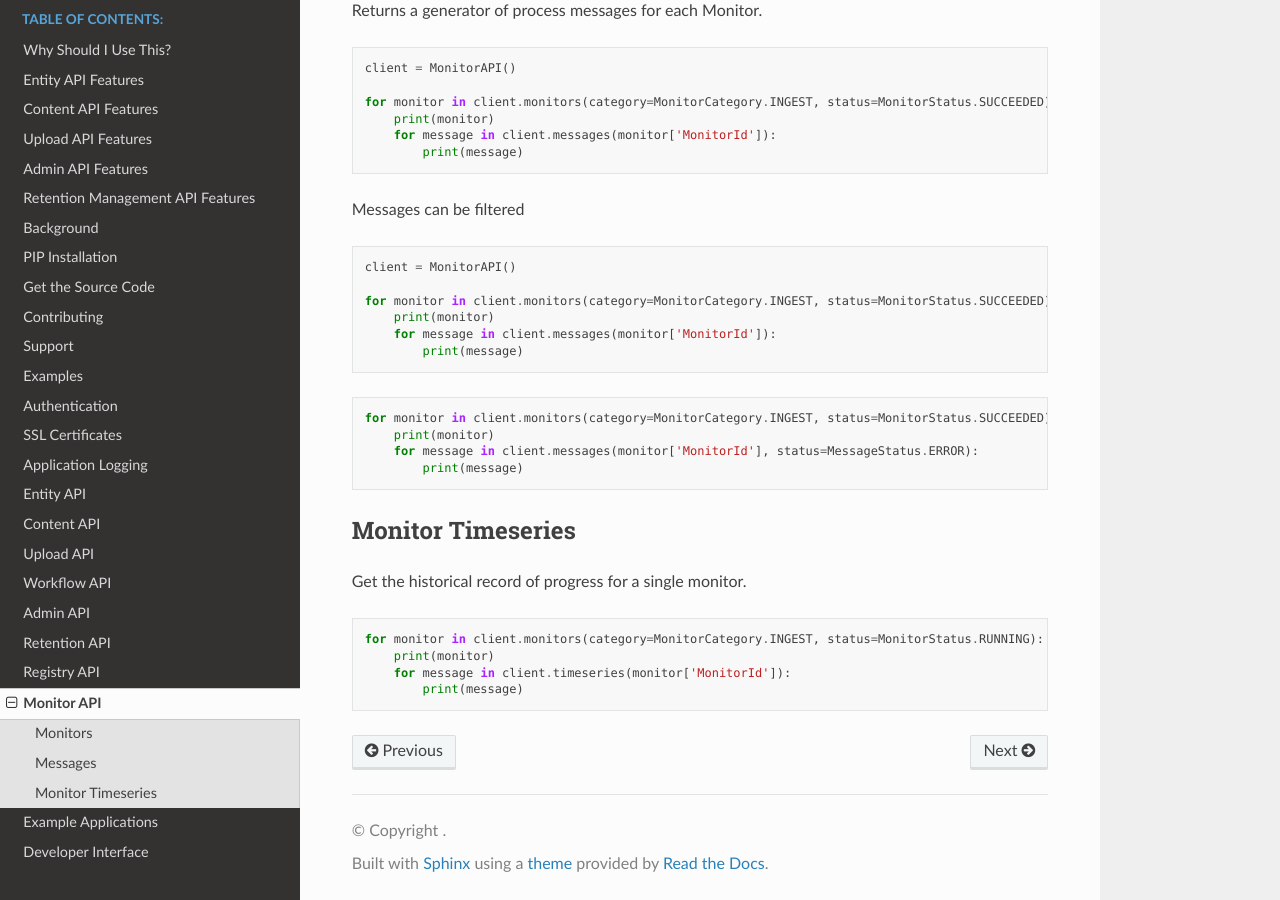
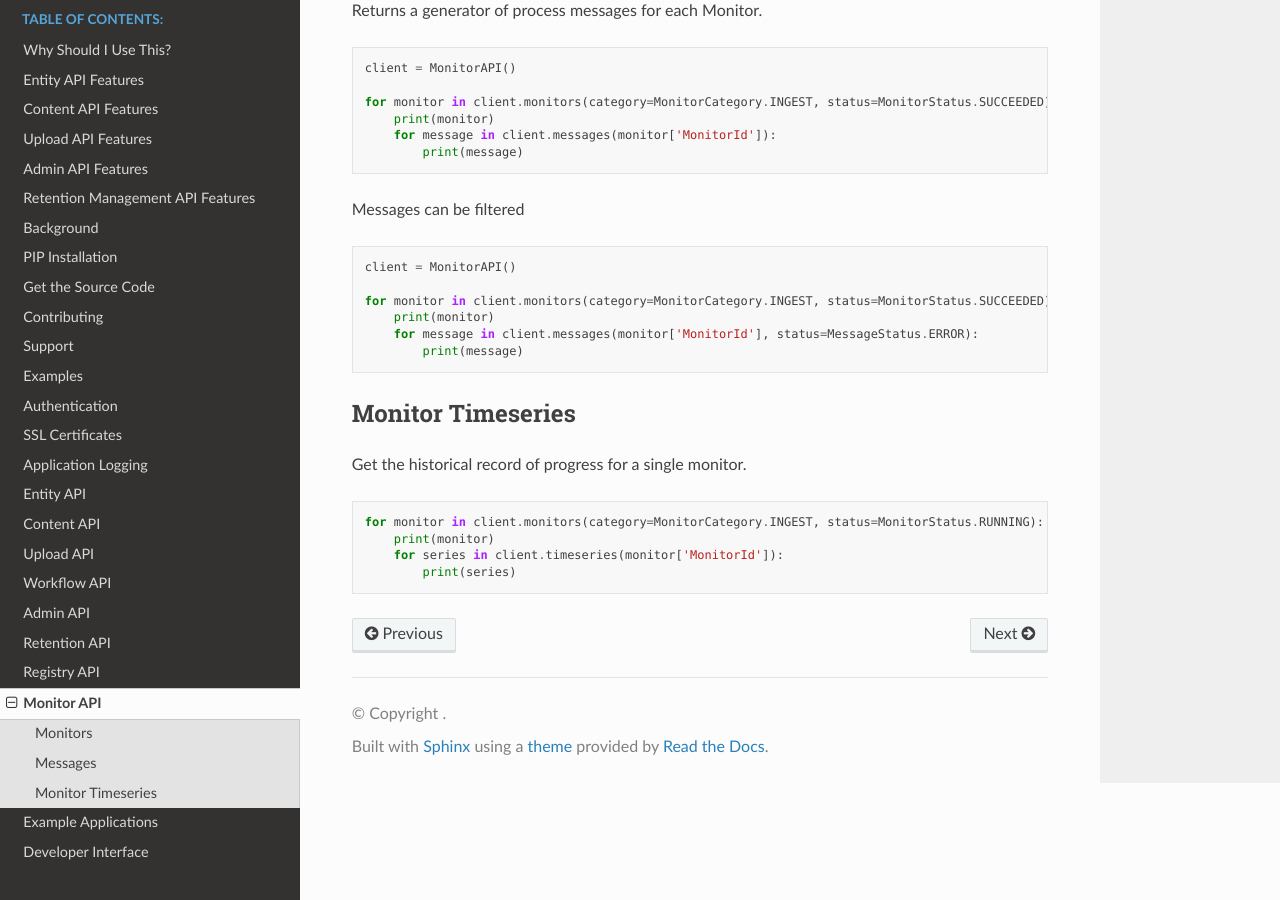
Before and after one commit to carj/pyPreservica, a Sphinx documentation site: the page built from docs/monitor.rst, in a window 1280 px wide and 900 px high, scrolled down 891 px. Built offline with Sphinx 7.4.7 and the Read the Docs theme 2.0.0, drawn with Linux system fonts in a browser that asks for light colours.

Commit message:
minor updates

```diff
--- a/docs/api.rst
+++ b/docs/api.rst
@@ -760,7 +760,7 @@ Process Monitor  API
 https://us.preservica.com/api/processmonitor/documentation.html
 
 .. py:currentmodule:: pyPreservica
+.. autoclass:: MonitorStatus
+.. autoclass:: MonitorCategory
 .. autoclass:: MonitorAPI
      :members:
-.. autoclass:: MonitorStatus
-.. autoclass:: MonitorCategory
--- a/docs/monitor.rst
+++ b/docs/monitor.rst
@@ -7,7 +7,7 @@ This is an API for monitoring certain types of long running process within Prese
 You can find Swagger UI for this API at https://us.preservica.com/api/processmonitor/documentation.html
 
 Monitors
-^^^^^^^^^^^^^^^^^^^^^
+^^^^^^^^^^^^^
 
 Returns a generator of monitors. The ID returned for each monitor can be used as an ID parameter in other endpoints.
 These IDs might change between releases, so you should not persist them as permanent object links.
@@ -60,14 +60,6 @@ Messages can be filtered
 
     for monitor in client.monitors(category=MonitorCategory.INGEST, status=MonitorStatus.SUCCEEDED):
         print(monitor)
-        for message in client.messages(monitor['MonitorId']):
-            print(message)
-
-
-.. code-block:: python
-
-    for monitor in client.monitors(category=MonitorCategory.INGEST, status=MonitorStatus.SUCCEEDED):
-        print(monitor)
         for message in client.messages(monitor['MonitorId'], status=MessageStatus.ERROR):
             print(message)
 
@@ -81,5 +73,5 @@ Get the historical record of progress for a single monitor.
 
     for monitor in client.monitors(category=MonitorCategory.INGEST, status=MonitorStatus.RUNNING):
         print(monitor)
-        for message in client.timeseries(monitor['MonitorId']):
-            print(message)
+        for series in client.timeseries(monitor['MonitorId']):
+            print(series)
--- a/setup.py
+++ b/setup.py
@@ -21,7 +21,7 @@ if sys.argv[-1] == 'publish':
 # This call to setup() does all the work
 setup(
     name=PKG,
-    version="1.6.0",
+    version="1.6.2",
     description="Python library for the Preservica API",
     long_description=README,
     long_description_content_type="text/markdown",
```
Also changed, not shown: 1 other file.
